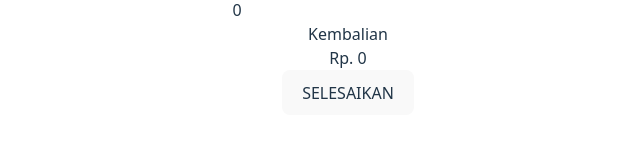
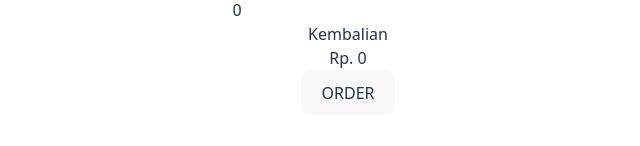
Before and after one commit to fathammubii/FE-mini-project-POS, a React (Vite) app: page /payment in a window 1280 px wide. Shown: the part 154-300 px from the top of the page, without its empty margins (292-932 px from the left). Built offline with nearby package versions, Linux system fonts and the light colour scheme.

Commit message:
button order disable saat uang pembayaran kurang

```diff
--- a/src/pages/PaymentPage.jsx
+++ b/src/pages/PaymentPage.jsx
@@ -50,7 +50,12 @@ const PaymentPage = () => {
           <p>Kembalian</p>
           <p className="font-semibold">Rp. {paidAmount - totalAmount}</p>
         </div>
-        <button className="bg-blue-500 text-white p-4 w-full font-semibold">SELESAIKAN</button>
+        <button
+          className={`bg-blue-500 text-white p-4 w-full font-semibold ${paidAmount < totalAmount ? 'opacity-50 cursor-not-allowed' : ''}`}
+          disabled={paidAmount < totalAmount}
+        >
+          ORDER
+        </button>
       </div>
     </div>
   );
```
